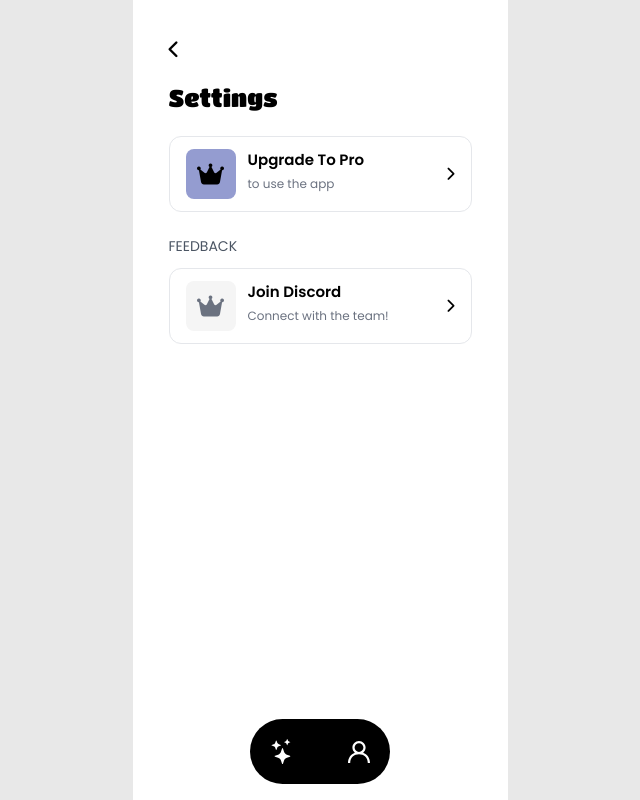
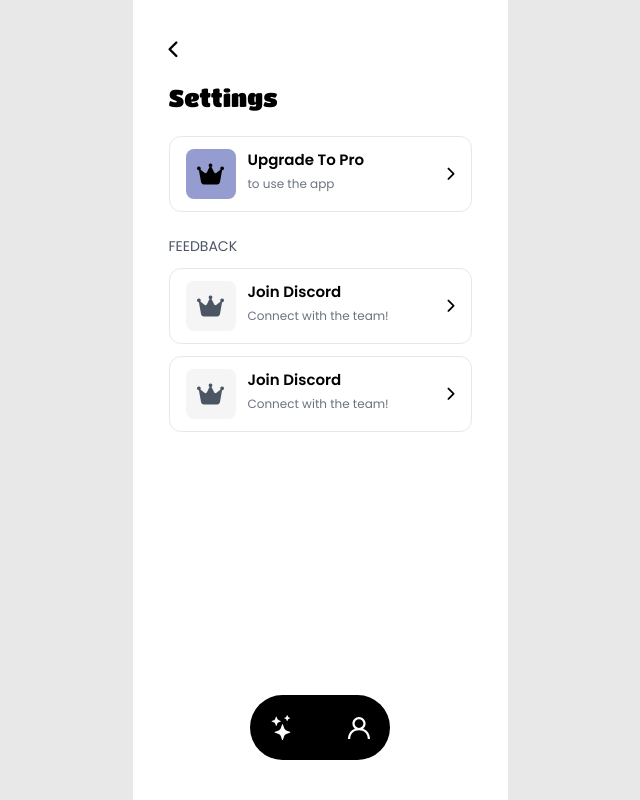
Before and after one commit to iqrafarah/Tasbeeh-Challenge, a Next.js app: page /settings in a window 1280 px wide. Shown: the whole page, without its empty margins (320-960 px from the left). Built offline with nearby package versions, Linux system fonts and the light colour scheme.

Commit message:
bottomNav.js

```diff
--- a/app/components/bottomNav.js
+++ b/app/components/bottomNav.js
@@ -10,7 +10,7 @@ export default function BottomNav() {
   }
 
   return (
-    <div className="fixed bottom-[2%] left-1/2 -translate-x-1/2 w-[140px] p-2 rounded-full bg-black">
+    <div className="fixed bottom-[5%] left-1/2 -translate-x-1/2 w-[140px] p-2 rounded-full bg-black">
       <div className="flex justify-between items-center">
         <Link
           href="/challenges"
--- a/app/profile/page.js
+++ b/app/profile/page.js
@@ -1,9 +1,9 @@
 "use client";
-import React, { useState, useEffect } from "react";
-import { getAuth, signOut, onAuthStateChanged } from "firebase/auth";
-import { useRouter } from "next/navigation";
+import React, {useState, useEffect} from "react";
+import {getAuth, signOut, onAuthStateChanged} from "firebase/auth";
+import {useRouter} from "next/navigation";
 import app from "../lib/firebase.config";
-import { userService } from "../lib/services/userService";
+import {userService} from "../lib/services/userService";
 import LoadingScreen from "../components/loadingScreen";
 import ProtectedRoute from "../components/protectedRoute";
 import Image from "next/image";
@@ -50,7 +50,7 @@ export default function ProfileScreen() {
     };
 
     if (loading) {
-        return <LoadingScreen />;
+        return <LoadingScreen/>;
     }
 
     if (!user || !userData) {
@@ -59,7 +59,7 @@ export default function ProfileScreen() {
 
     return (
         <ProtectedRoute>
-            <div className="h-screen flex flex-col">
+            <div className="h-screen flex flex-col  overflow-y-auto pb-[110px]">
                     {/* Gear Icon to Open Settings */}
                     <div className="text-right w-full pr-2">
                         <Link href="/settings">
@@ -68,8 +68,9 @@ export default function ProfileScreen() {
                     </div>
 
                     {/* Scrollable Content */}
-                <div className="flex-1 overflow-y-auto">
-                    <div className="profile-header text-center flex flex-col gap-4 justify-center items-center pt-4">
+                    <div className="flex-1">
+                        <div
+                            className="profile-header text-center flex flex-col gap-4 justify-center items-center pt-4">
                             <Image
                                 src={userData.photoURL}
                                 width={100}
@@ -97,9 +98,9 @@ export default function ProfileScreen() {
                             </div>
                         </div>
 
-                    <LevelProgess data={userData} userId={user.uid} />
-                    <Statistics stats={userData} />
-                    <HeatTracker uid={user.uid} />
+                        <LevelProgess data={userData} userId={user.uid}/>
+                        <Statistics stats={userData}/>
+                        <HeatTracker uid={user.uid}/>
                 </div>
             </div>
         </ProtectedRoute>
--- a/app/settings/page.js
+++ b/app/settings/page.js
@@ -38,7 +38,21 @@ export default function SettingsPage() {
                     <div className="mt-3 border flex items-center justify-between px-4 py-3 rounded-xl">
                         <div className="flex gap-3">
                             <div className="w-[50px] h-[50px] flex items-center justify-center rounded-lg bg-lightgray overflow-hidden">
-                                <i className="fa-solid fa-crown text-2xl text-gray-500"></i>
+                                <i className="fa-solid fa-crown text-2xl text-gray-600"></i>
+                            </div>
+                            <div className="flex gap-1 flex-col">
+                                <h3 className="text-[15px] font-semibold capitalize">Join Discord</h3>
+                                <p className="text-xs text-gray-500">Connect with the team!</p>
+                            </div>
+                        </div>
+                        <div>
+                            <i className="fa-solid fa-chevron-right text-sm"></i>
+                        </div>
+                    </div>
+                    <div className="mt-3 border flex items-center justify-between px-4 py-3 rounded-xl">
+                        <div className="flex gap-3">
+                            <div className="w-[50px] h-[50px] flex items-center justify-center rounded-lg bg-lightgray overflow-hidden">
+                                <i className="fa-solid fa-crown text-2xl text-gray-600"></i>
                             </div>
                             <div className="flex gap-1 flex-col">
                                 <h3 className="text-[15px] font-semibold capitalize">Join Discord</h3>
```
Lines whose indentation alone changed are shown as unchanged.
